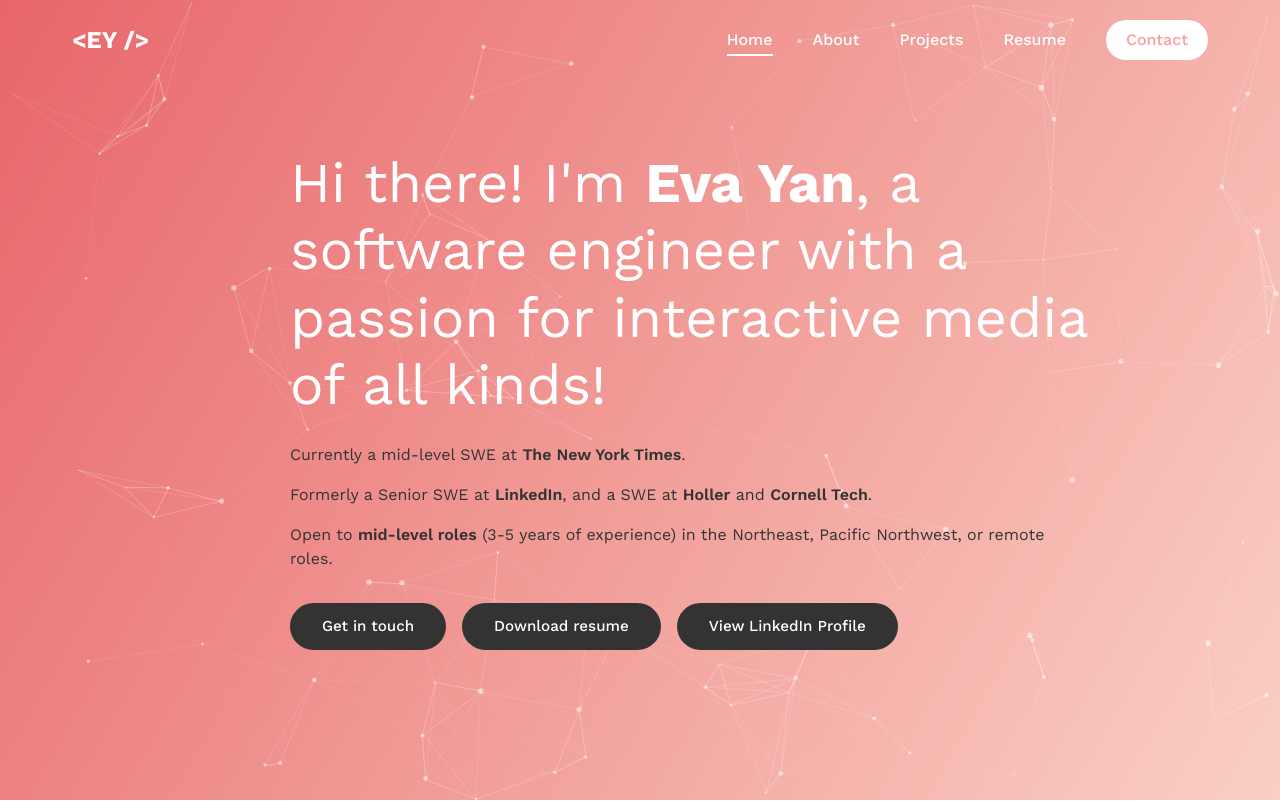
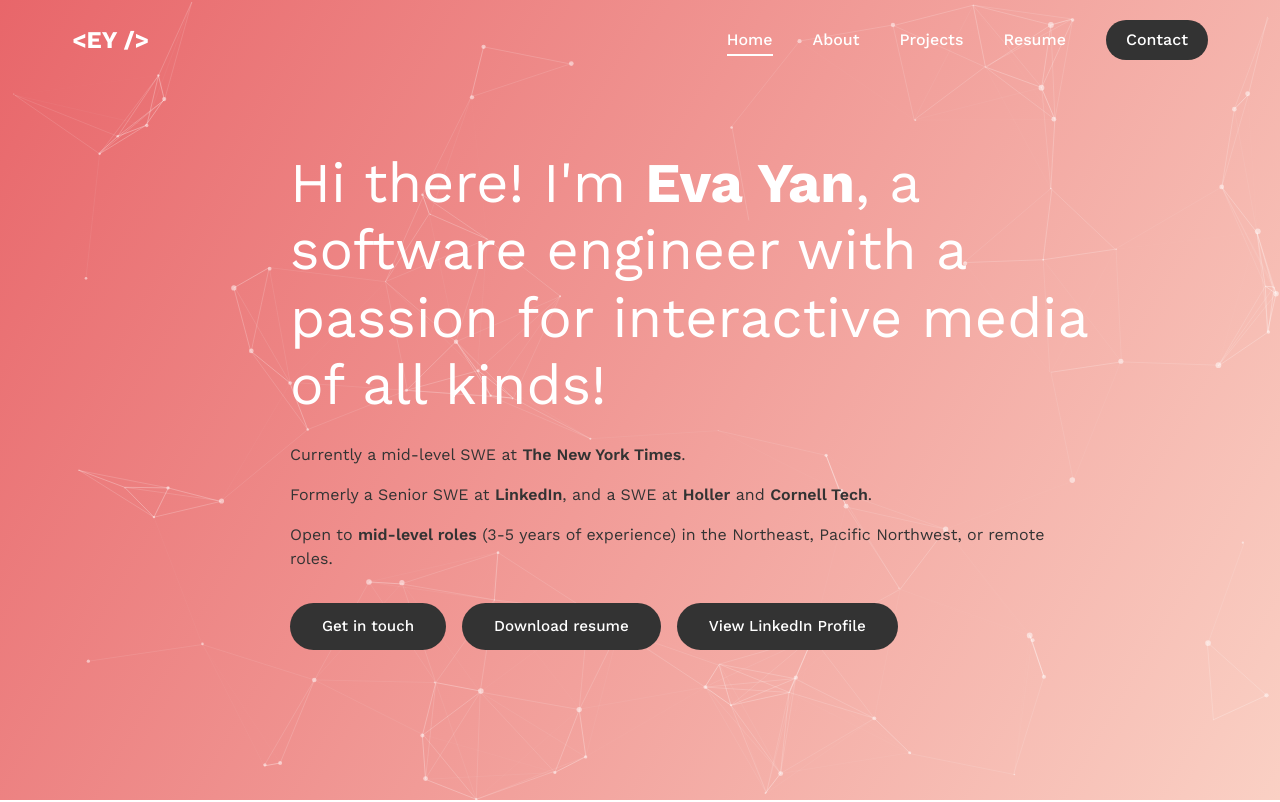
Before and after one commit to skeyan/dev-portfolio, a React (Vite) app: page / in a window 1280 px wide. Shown: the top 802 px of the page. Built offline with nearby package versions, Linux system fonts and the light colour scheme.

Commit message:
Make navbar btn dark for a11y

```diff
--- a/src/styles/components/navbar.scss
+++ b/src/styles/components/navbar.scss
@@ -2,9 +2,9 @@
 
 /* src/styles/components/navbar.css */
 .contact-button {
-  background-color: var(--text-light);
+  background-color: var(--background-button-dark);
   border-radius: 9999px;
-  color: var(--color-primary);
+  color: var(--text-light);
   font-weight: 500;
   padding: 0.5rem 1.25rem;
   transition: all var(--transition-fast);
@@ -12,18 +12,19 @@
 }
 
 .navbar.scrolled .contact-button {
-  background-color: var(--color-primary);
+  background-color: var(--background-button-dark);
   color: var(--text-light);
 }
 
 .contact-button:hover {
-  background-color: rgba(255, 255, 255, 0.9);
+  background-color: var(--background-button-dark-hover);
   transform: translateY(-2px);
+  box-shadow: var(--shadow-dark);
 }
 
 .navbar.scrolled .contact-button:hover {
-  background-color: var(--color-primary-dark);
-  box-shadow: 0 4px 12px rgba(0, 0, 0, 0.1);
+  background-color: var(--background-button-dark-hover);
+  box-shadow: var(--shadow-dark);
 }
 
 .nav-link {
--- a/src/styles/variables.scss
+++ b/src/styles/variables.scss
@@ -3,6 +3,8 @@
   --color-primary: #ff9a9e;
   --color-primary-dark: #fa8072;
   --color-primary-light: #fad0c4;
+  --color-primary-darker: #6b3a4a;
+  --color-primary-darker-hover: #a85a6a;
 
   /* Gradients */
   --gradient-hero: linear-gradient(120deg, #e8666a 0%, #fad0c4 100%);
```
